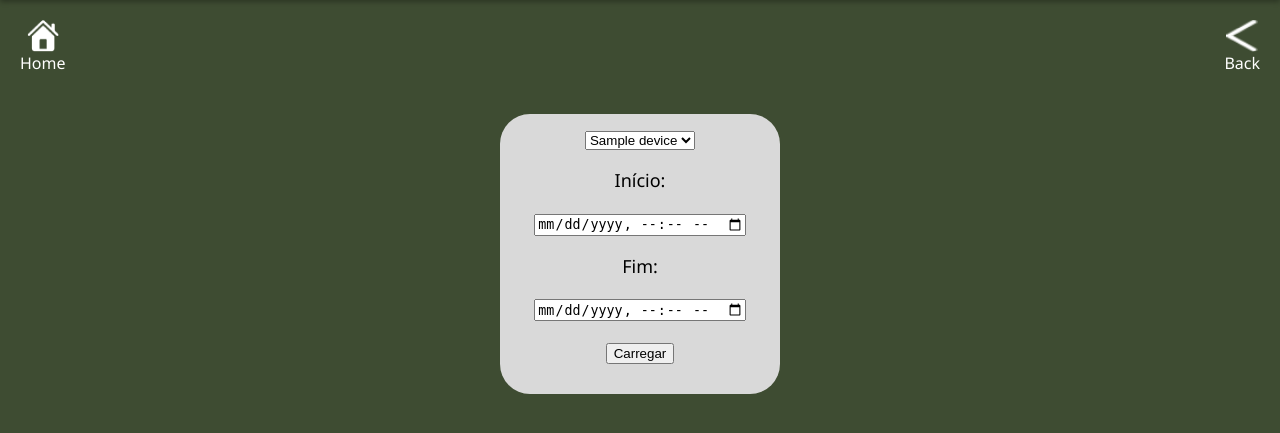
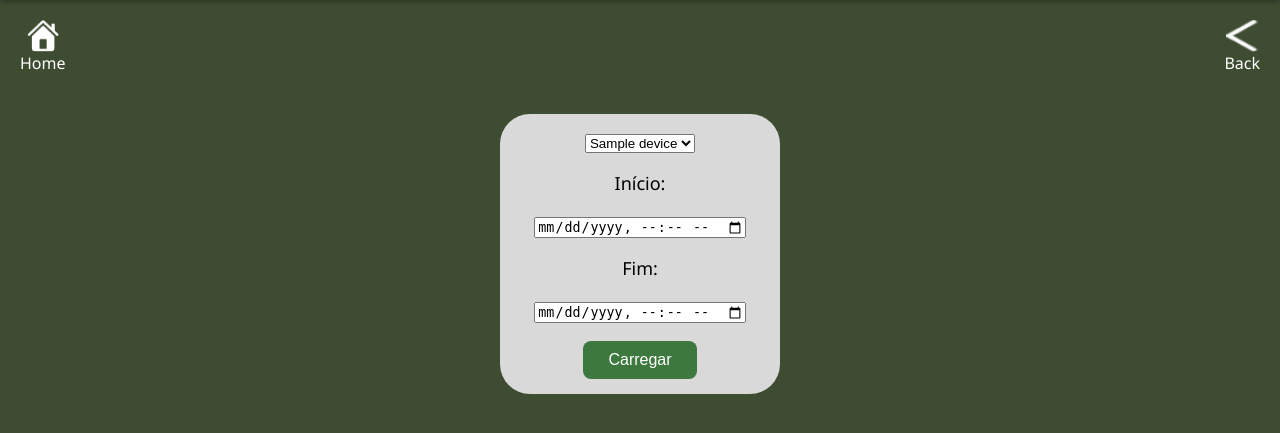
Before and after one commit to DraNefario/flask_app, a Flask app: page /history_write in a window 1280 px wide. Shown: the part 52-485 px from the top of the page. Run offline with Flask 3, Linux system fonts and the light colour scheme; tables that the repository leaves empty hold one stand-in row (values such as "Sample post").

Commit message:
Update history_write.html

```diff
--- a/expcriativa/templates/history_write.html
+++ b/expcriativa/templates/history_write.html
@@ -19,7 +19,7 @@
                         <p><input type="datetime-local"  name="start" requires/></p>
                         Fim:
                         <p><input type="datetime-local"  name="end" requires/></p>
-                        <p><input type = "submit" value = "Carregar" /></p>
+                        <input type="submit" value="Carregar" class="btn btn-primary" />
                     </form>
                     {% if write|length> 0 %}
                         <table id="view_write" class="table table-striped table-bordered" style="width:100%">
```
